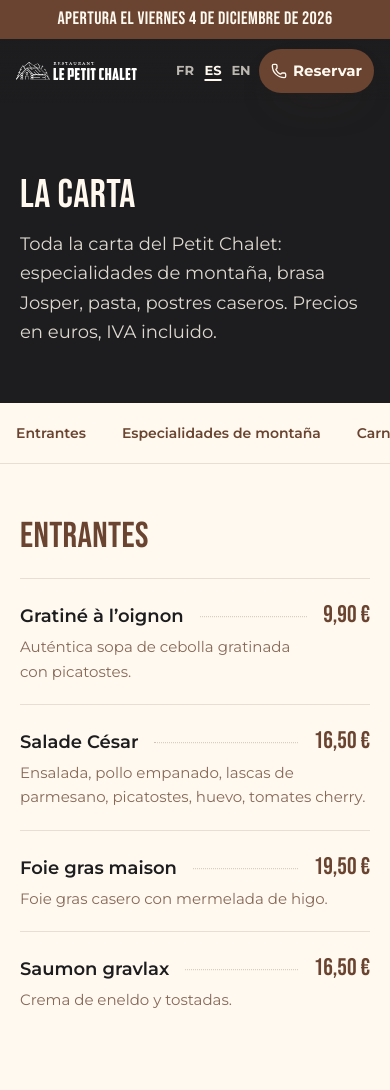
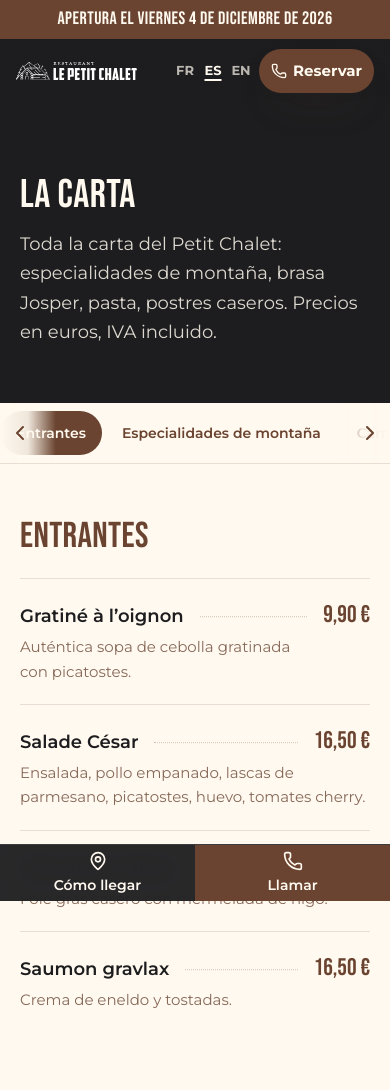
Before and after one commit to BenjaminSanchezPaper34/lepetitchalet, a Next.js app: page /es/carta in a window 390 px wide. Shown: the top 1090 px of the page. Built offline with nearby package versions, Linux system fonts and the light colour scheme.

Commit message:
Mobile : onglets de la carte défilables (flèches, onglet actif suivi), barre d'actions sous le pouce, spécialités en carrousel, reveals allégés ; vidéo du hero lancée de force sur iOS ; hauteur d'en-tête mesurée
Co-Authored-By: Claude Opus 5.5 <noreply@anthropic.com>

```diff
--- a/src/app/globals.css
+++ b/src/app/globals.css
@@ -22,7 +22,7 @@
 }
 
 @layer base {
-  html { -webkit-text-size-adjust: 100%; scroll-padding-top: 7rem; }
+  html { -webkit-text-size-adjust: 100%; scroll-padding-top: calc(var(--h-entete) + 1rem); }
   body {
     background: var(--color-creme);
     color: var(--color-nuit);
@@ -88,9 +88,18 @@
 /* Reveal au scroll : état initial posé en CSS (pas de flash), GSAP anime ensuite.
  * Sans JS ou en reduced-motion, tout reste visible. */
 .js [data-reveal] { opacity: 0; transform: translateY(40px); }
+@media (max-width: 767px) { .js [data-reveal] { transform: translateY(20px); } }
 @media (prefers-reduced-motion: reduce) {
   .js [data-reveal] { opacity: 1 !important; transform: none !important; }
   html { scroll-behavior: auto; }
+}
+
+/* Hauteur de l'en-tête fixe, mesurée en JS (HeaderFond) ; valeur de repli avant mesure */
+:root { --h-entete: 6.5rem; }
+
+/* Barre d'actions mobile : la fin de page ne passe jamais dessous */
+@media (max-width: 767px) {
+  body:has(nav[aria-label="Actions rapides"]) { padding-bottom: calc(3.5rem + env(safe-area-inset-bottom)); }
 }
 
 /* Lenis */
--- a/src/components/carte/CarteView.tsx
+++ b/src/components/carte/CarteView.tsx
@@ -1,7 +1,7 @@
 import { dict, type Locale } from "@/content/i18n";
 import { boissons, carte, formatPrix, nomPlat, type Rubrique } from "@/content/menu";
 import { site } from "@/content/site";
-import { avantOuverture } from "@/lib/saison";
+import OngletsCarte from "./OngletsCarte";
 
 function Prix({ prix, locale }: { prix: Rubrique["plats"][number]["prix"]; locale: Locale }) {
   if (typeof prix === "number") return <span className="font-display text-2xl text-bois">{formatPrix(prix, locale)}</span>;
@@ -19,7 +19,7 @@ function Prix({ prix, locale }: { prix: Rubrique["plats"][number]["prix"]; local
 
 function Section({ r, locale }: { r: Rubrique; locale: Locale }) {
   return (
-    <section id={r.id} className="scroll-mt-48">
+    <section id={r.id} className="scroll-mt-[calc(var(--h-entete)+4.75rem)]">
       <h2 className="titre-section !text-[clamp(2.25rem,6vw,3.5rem)] text-bois">{r.titre[locale]}</h2>
       {r.intro && <p className="mt-3 text-base leading-relaxed text-ecorce">{r.intro[locale]}</p>}
       <ul className="mt-6 divide-y divide-bois/15 border-t border-bois/15">
@@ -44,23 +44,15 @@ export default function CarteView({ locale }: { locale: Locale }) {
   const tout = [...carte, { id: "boissons", titre: { fr: t.boissonsTitre, es: t.boissonsTitre, en: t.boissonsTitre } } as const];
   return (
     <>
-      {/* Barre de catégories collante, défilement horizontal au doigt */}
-      <nav aria-label={t.titre} className={`sticky ${avantOuverture() ? "top-[6.75rem]" : "top-[4.25rem]"} z-40 border-b border-bois/15 bg-creme/95 backdrop-blur`}>
-        <ul className="mx-auto flex max-w-4xl snap-x gap-1 overflow-x-auto px-4 py-2 [scrollbar-width:none] sm:px-8">
-          {tout.map((r) => (
-            <li key={r.id} className="snap-start">
-              <a href={`#${r.id}`} className="inline-flex min-h-11 items-center whitespace-nowrap rounded-full px-4 text-sm font-semibold text-bois hover:bg-bois hover:text-creme">
-                {r.titre[locale]}
-              </a>
-            </li>
-          ))}
-        </ul>
+      {/* Barre de catégories collante : défilement horizontal au doigt, au trackpad et par flèches */}
+      <nav aria-label={t.titre} className="sticky top-(--h-entete) z-40 border-b border-bois/15 bg-creme/95 backdrop-blur">
+        <OngletsCarte onglets={tout.map((r) => ({ id: r.id, label: r.titre[locale] }))} locale={locale} />
       </nav>
 
       <div className="mx-auto max-w-4xl space-y-16 px-5 py-14 sm:px-8 sm:py-20">
         {carte.map((r) => <Section key={r.id} r={r} locale={locale} />)}
 
-        <div id="boissons" className="scroll-mt-48 space-y-16 border-t-4 border-double border-bois/30 pt-16">
+        <div id="boissons" className="scroll-mt-[calc(var(--h-entete)+4.75rem)] space-y-16 border-t-4 border-double border-bois/30 pt-16">
           <h2 className="titre-section text-bois">{t.boissonsTitre}</h2>
           {boissons.map((r) => <Section key={r.id} r={r} locale={locale} />)}
           <a href={site.pdfBoissons} className="btn btn-ligne text-bois hover:bg-bois hover:text-creme">{t.pdf}</a>
--- /dev/null
+++ b/src/components/carte/OngletsCarte.tsx
@@ -0,0 +1,110 @@
+"use client";
+
+import { ChevronLeft, ChevronRight } from "lucide-react";
+import { useCallback, useEffect, useRef, useState } from "react";
+
+type Onglet = { id: string; label: string };
+
+/**
+ * Onglets de la carte : défilement horizontal au doigt, au trackpad et par flèches.
+ * - Les flèches n'apparaissent que du côté où il reste des onglets cachés (fondu crème).
+ * - L'onglet de la rubrique en cours de lecture s'allume et revient dans le champ.
+ * - data-lenis-prevent : Lenis ne capte pas la molette ici, le défilement horizontal reste natif.
+ */
+const FLECHES = {
+  fr: ["Onglets précédents", "Onglets suivants"],
+  es: ["Pestañas anteriores", "Pestañas siguientes"],
+  en: ["Previous tabs", "Next tabs"],
+} as const;
+
+export default function OngletsCarte({ onglets, locale }: { onglets: Onglet[]; locale: keyof typeof FLECHES }) {
+  const liste = useRef<HTMLUListElement>(null);
+  const [bords, setBords] = useState({ gauche: false, droite: false });
+  const [actif, setActif] = useState<string | null>(null);
+
+  const mesurer = useCallback(() => {
+    const el = liste.current;
+    if (!el) return;
+    setBords({ gauche: el.scrollLeft > 4, droite: el.scrollLeft + el.clientWidth < el.scrollWidth - 4 });
+  }, []);
+
+  useEffect(() => {
+    const el = liste.current;
+    if (!el) return;
+    mesurer();
+    el.addEventListener("scroll", mesurer, { passive: true });
+    window.addEventListener("resize", mesurer);
+    return () => { el.removeEventListener("scroll", mesurer); window.removeEventListener("resize", mesurer); };
+  }, [mesurer]);
+
+  // Rubrique en cours : celle qui traverse le milieu haut de l'écran
+  useEffect(() => {
+    const sections = onglets.map((o) => document.getElementById(o.id)).filter((s): s is HTMLElement => !!s);
+    const obs = new IntersectionObserver(
+      (entrees) => entrees.forEach((e) => e.isIntersecting && setActif(e.target.id)),
+      { rootMargin: "-40% 0px -55% 0px" },
+    );
+    sections.forEach((s) => obs.observe(s));
+    return () => obs.disconnect();
+  }, [onglets]);
+
+  // Ramène l'onglet actif dans le champ, sans toucher au défilement vertical de la page
+  useEffect(() => {
+    const el = liste.current;
+    const lien = actif ? el?.querySelector<HTMLElement>(`[data-onglet="${actif}"]`) : null;
+    if (!el || !lien) return;
+    const cible = lien.offsetLeft - (el.clientWidth - lien.offsetWidth) / 2;
+    el.scrollTo({ left: cible, behavior: "smooth" });
+  }, [actif]);
+
+  const defiler = (sens: 1 | -1) => {
+    const el = liste.current;
+    if (el) el.scrollBy({ left: sens * el.clientWidth * 0.7, behavior: "smooth" });
+  };
+
+  const fleche = "absolute inset-y-0 z-10 flex w-14 items-center text-bois transition-opacity duration-300";
+
+  return (
+    <div className="relative mx-auto max-w-4xl">
+      <ul
+        ref={liste}
+        data-lenis-prevent
+        className="flex snap-x gap-1 overflow-x-auto overscroll-x-contain px-4 py-2 [scrollbar-width:none] sm:px-8 [&::-webkit-scrollbar]:hidden"
+      >
+        {onglets.map((o) => (
+          <li key={o.id} className="shrink-0 snap-start">
+            <a
+              href={`#${o.id}`}
+              data-onglet={o.id}
+              aria-current={actif === o.id ? "true" : undefined}
+              className={`inline-flex min-h-11 items-center whitespace-nowrap rounded-full px-4 text-sm font-semibold transition-colors ${
+                actif === o.id ? "bg-bois text-creme" : "text-bois hover:bg-bois/10"
+              }`}
+            >
+              {o.label}
+            </a>
+          </li>
+        ))}
+      </ul>
+
+      <button
+        type="button"
+        aria-label={FLECHES[locale][0]}
+        tabIndex={-1}
+        onClick={() => defiler(-1)}
+        className={`${fleche} left-0 justify-start bg-linear-to-r from-creme via-creme/90 to-transparent pl-2 ${bords.gauche ? "opacity-100" : "pointer-events-none opacity-0"}`}
+      >
+        <ChevronLeft className="size-6" aria-hidden="true" />
+      </button>
+      <button
+        type="button"
+        aria-label={FLECHES[locale][1]}
+        tabIndex={-1}
+        onClick={() => defiler(1)}
+        className={`${fleche} right-0 justify-end bg-linear-to-l from-creme via-creme/90 to-transparent pr-2 ${bords.droite ? "opacity-100" : "pointer-events-none opacity-0"}`}
+      >
+        <ChevronRight className="size-6" aria-hidden="true" />
+      </button>
+    </div>
+  );
+}
--- /dev/null
+++ b/src/components/site/BarreMobile.tsx
@@ -0,0 +1,54 @@
+"use client";
+
+import { useEffect, useState } from "react";
+import { BookOpen, MapPin, Phone } from "lucide-react";
+
+type Action = { href: string; label: string; icone: "carte" | "itineraire" | "tel"; externe?: boolean };
+
+const ICONES = { carte: BookOpen, itineraire: MapPin, tel: Phone } as const;
+
+/**
+ * Barre d'actions mobile, sous le pouce : la carte, l'itinéraire, l'appel.
+ * Apparaît une fois le hero dépassé (le hero a déjà ses propres boutons),
+ * jamais au-delà de 768 px. Safe area bas respectée (barre d'accueil iPhone).
+ */
+export default function BarreMobile({ actions }: { actions: Action[] }) {
+  const [visible, setVisible] = useState(false);
+  useEffect(() => {
+    const seuil = () => setVisible(window.scrollY > window.innerHeight * 0.6);
+    seuil();
+    window.addEventListener("scroll", seuil, { passive: true });
+    return () => window.removeEventListener("scroll", seuil);
+  }, []);
+
+  return (
+    <nav
+      aria-label="Actions rapides"
+      className={`fixed inset-x-0 bottom-0 z-50 border-t border-creme/10 bg-nuit/95 pb-[env(safe-area-inset-bottom)] backdrop-blur-md transition-transform duration-500 ease-[var(--ease-chaud)] md:hidden ${
+        visible ? "translate-y-0" : "translate-y-full"
+      }`}
+    >
+      <ul className="flex">
+        {actions.map((a) => {
+          const Icone = ICONES[a.icone];
+          const principal = a.icone === "tel";
+          return (
+            <li key={a.href} className="flex-1">
+              <a
+                href={a.href}
+                {...(a.externe ? { target: "_blank", rel: "noopener" } : {})}
+                tabIndex={visible ? undefined : -1}
+                className={`flex min-h-14 flex-col items-center justify-center gap-1 text-sm font-semibold ${
+                  principal ? "bg-bois text-creme" : "text-creme active:bg-creme/10"
+                }`}
+              >
+                <Icone aria-hidden="true" className="size-5" />
+                {a.label}
+              </a>
+            </li>
+          );
+        })}
+      </ul>
+    </nav>
+  );
+}
--- a/src/components/site/Header.tsx
+++ b/src/components/site/Header.tsx
@@ -5,6 +5,7 @@ import { site } from "@/content/site";
 import { avantOuverture } from "@/lib/saison";
 import LangSwitch from "./LangSwitch";
 import HeaderFond from "./HeaderFond";
+import BarreMobile from "./BarreMobile";
 import { Phone } from "lucide-react";
 
 /**
@@ -14,7 +15,13 @@ import { Phone } from "lucide-react";
 export default function Header({ locale, page }: { locale: Locale; page: "home" | "carte" | "legal" }) {
   const t = dict[locale];
   const r = routes[locale];
+  const actions = [
+    ...(page === "home" ? [{ href: r.carte, label: t.nav.carte, icone: "carte" as const }] : []),
+    { href: site.liens.googleMaps, label: t.infos.itineraire, icone: "itineraire" as const, externe: true },
+    { href: site.tel.lien, label: t.nav.appeler, icone: "tel" as const },
+  ];
   return (
+    <>
     <header className="fixed inset-x-0 top-0 z-50">
       {avantOuverture() && (
         <p className="bg-bois px-4 pt-[max(0.5rem,env(safe-area-inset-top))] pb-2 text-center font-display text-lg leading-tight tracking-wide text-creme sm:text-xl">
@@ -45,5 +52,7 @@ export default function Header({ locale, page }: { locale: Locale; page: "home"
         </nav>
       </HeaderFond>
     </header>
+    {page !== "legal" && <BarreMobile actions={actions} />}
+    </>
   );
 }
--- a/src/components/site/SmoothScroll.tsx
+++ b/src/components/site/SmoothScroll.tsx
@@ -29,13 +29,15 @@ export default function SmoothScroll() {
       gsap.ticker.add(tick);
       gsap.ticker.lagSmoothing(0);
 
+      // Mobile : reveals plus courts et déclenchés plus tôt (on défile vite au doigt)
+      const mobile = window.matchMedia("(max-width: 767px)").matches;
       const ctx = gsap.context(() => {
         gsap.utils.toArray<HTMLElement>("[data-reveal]").forEach((el) => {
           const group = el.closest("[data-reveal-group]");
           const index = group ? Array.from(group.querySelectorAll("[data-reveal]")).indexOf(el) : 0;
           gsap.to(el, {
-            opacity: 1, y: 0, duration: 0.8, ease: "power2.out", delay: index * 0.12,
-            scrollTrigger: { trigger: el, start: "top 88%", once: true },
+            opacity: 1, y: 0, duration: mobile ? 0.6 : 0.8, ease: "power2.out", delay: index * (mobile ? 0.08 : 0.12),
+            scrollTrigger: { trigger: el, start: mobile ? "top 97%" : "top 88%", once: true },
           });
         });
         gsap.utils.toArray<HTMLElement>("[data-parallax]").forEach((el) => {
--- a/src/content/i18n.ts
+++ b/src/content/i18n.ts
@@ -17,7 +17,7 @@ export const htmlLang: Record<Locale, string> = { fr: "fr", es: "es", en: "en" }
 export const dict = {
   fr: {
     langName: "Français",
-    nav: { carte: "La carte", infos: "Infos pratiques", avis: "Avis", reserver: "Réserver", accueil: "Accueil" },
+    nav: { carte: "La carte", infos: "Infos pratiques", avis: "Avis", reserver: "Réserver", accueil: "Accueil", appeler: "Appeler" },
     ouverture: {
       bandeau: "Ouverture le vendredi 4 décembre 2026",
       court: "Ouverture le 4 décembre",
@@ -94,7 +94,7 @@ export const dict = {
   },
   es: {
     langName: "Español",
-    nav: { carte: "La carta", infos: "Información", avis: "Opiniones", reserver: "Reservar", accueil: "Inicio" },
+    nav: { carte: "La carta", infos: "Información", avis: "Opiniones", reserver: "Reservar", accueil: "Inicio", appeler: "Llamar" },
     ouverture: {
       bandeau: "Apertura el viernes 4 de diciembre de 2026",
       court: "Apertura el 4 de diciembre",
@@ -171,7 +171,7 @@ export const dict = {
   },
   en: {
     langName: "English",
-    nav: { carte: "Menu", infos: "Practical info", avis: "Reviews", reserver: "Book", accueil: "Home" },
+    nav: { carte: "Menu", infos: "Practical info", avis: "Reviews", reserver: "Book", accueil: "Home", appeler: "Call" },
     ouverture: {
       bandeau: "Opening Friday 4 December 2026",
       court: "Opening 4 December",
```
Also changed, not shown: src/components/site/HeaderFond.tsx (+14 -1 lines), src/components/site/HeroVideo.tsx (+26 -5 lines), src/components/site/Specialites.tsx (+8 -3 lines).
